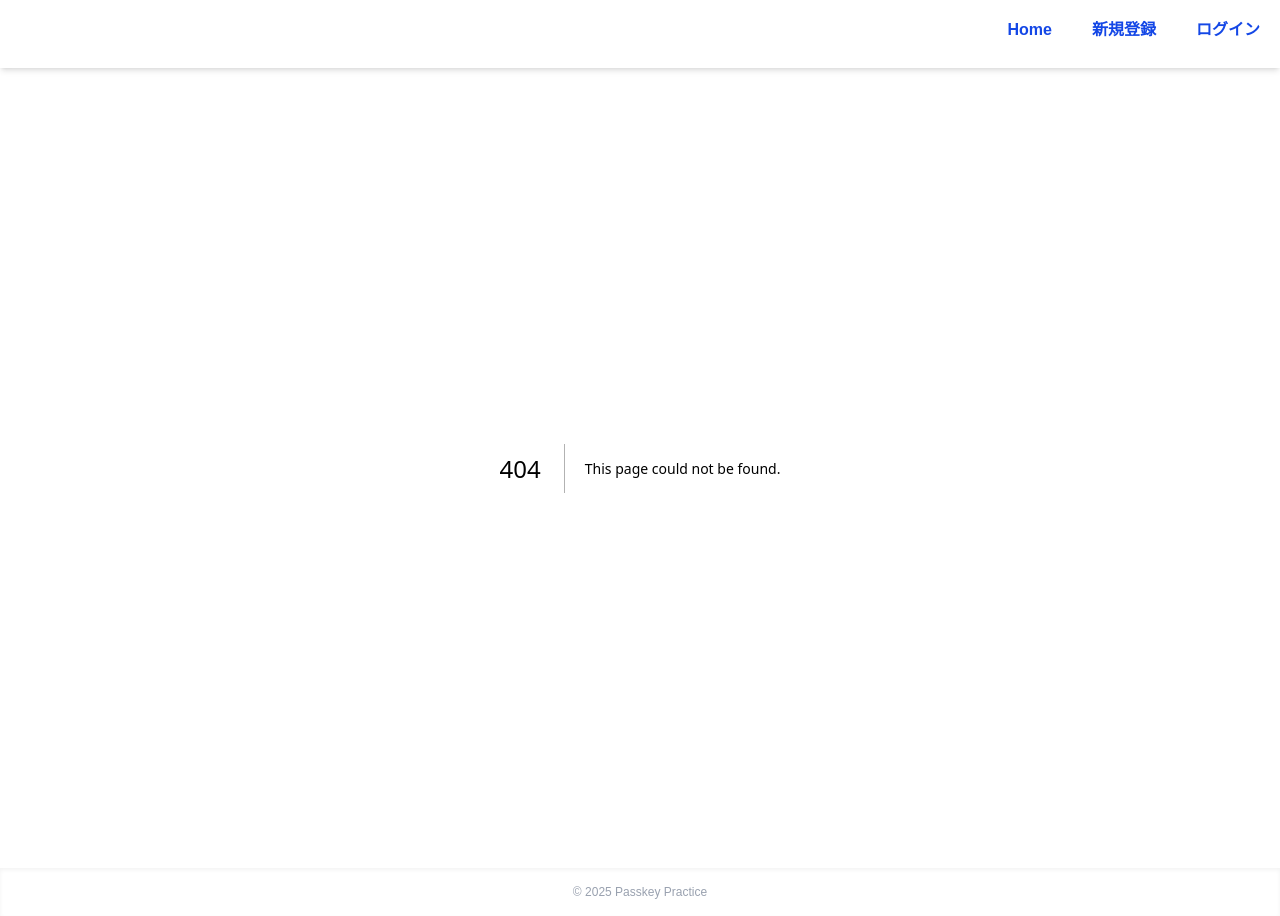
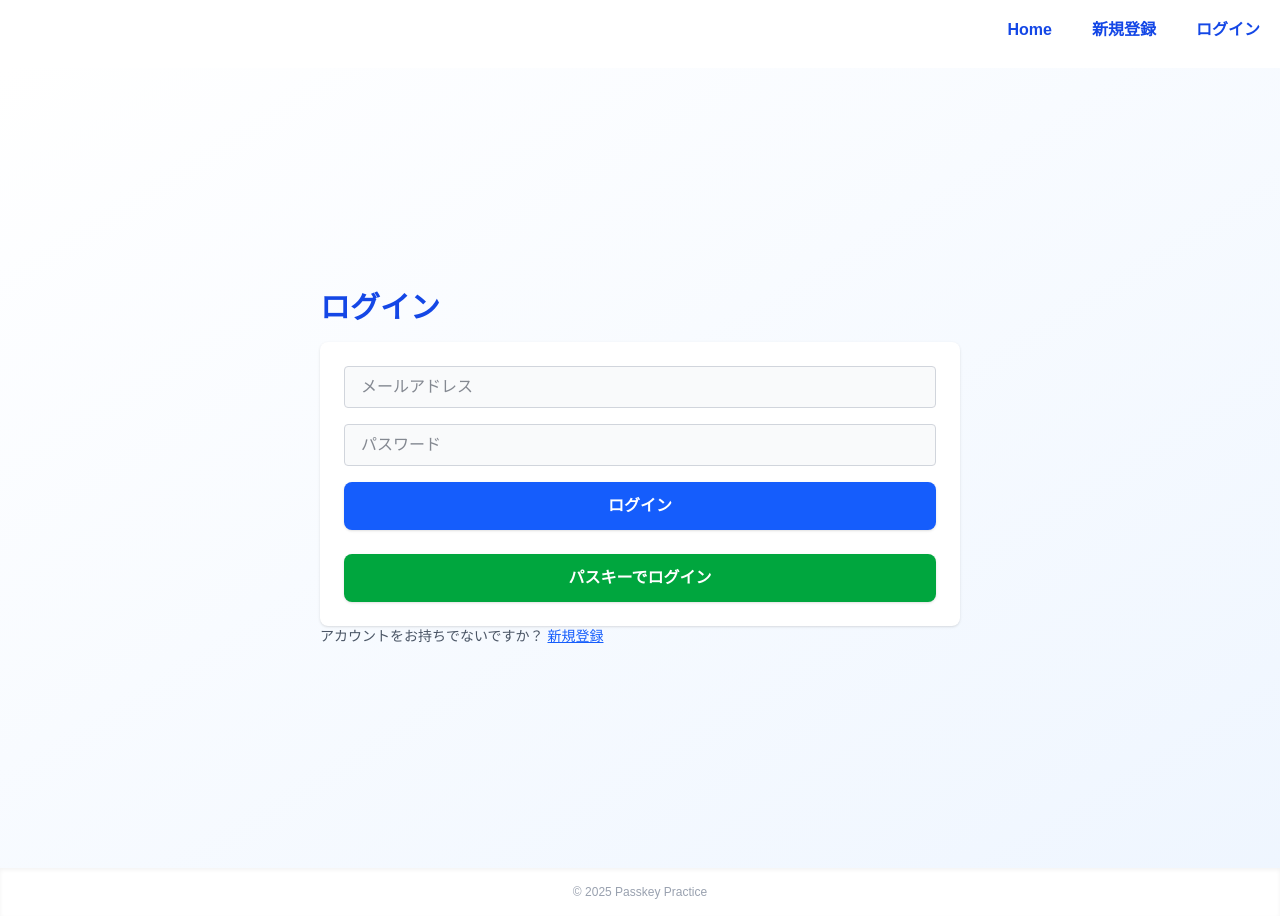
Before and after one commit to Minto312/passkey-practice, a Next.js app in the folder frontend/: page /login in a window 1280 px wide. Before the commit this address had no page. Built offline with nearby package versions, Linux system fonts and the light colour scheme.

Commit message:
feat: 登録ページとログインページを追加

```diff
--- /dev/null
+++ b/frontend/src/app/login/page.tsx
@@ -0,0 +1,86 @@
+"use client";
+import Link from "next/link";
+import { useState } from "react";
+
+export default function Login() {
+	const [email, setEmail] = useState("");
+	const [password, setPassword] = useState("");
+	const [loading, setLoading] = useState(false);
+	const [error, setError] = useState("");
+	const [success, setSuccess] = useState("");
+
+	const handleSubmit = async (e: React.FormEvent) => {
+		e.preventDefault();
+		setLoading(true);
+		setError("");
+		setSuccess("");
+		// TODO: API連携
+		setTimeout(() => {
+			setLoading(false);
+			setSuccess("ログイン成功！");
+		}, 1000);
+	};
+
+	const handlePasskeyLogin = async () => {
+		setLoading(true);
+		setError("");
+		setSuccess("");
+		// TODO: パスキー認証連携
+		setTimeout(() => {
+			setLoading(false);
+			setSuccess("パスキーでログイン成功！（ダミー）");
+		}, 1000);
+	};
+
+	return (
+		<div className="flex flex-col w-full min-h-screen items-center justify-center bg-gradient-to-br from-white to-blue-50 dark:from-gray-900 dark:to-blue-950">
+			<div className="w-1/2">
+				<h1 className="text-3xl font-bold text-blue-700 dark:text-blue-300 mb-4">ログイン</h1>
+				<form
+					onSubmit={handleSubmit}
+					className="flex flex-col gap-4 w-full bg-white dark:bg-gray-800 p-6 rounded-lg shadow"
+				>
+					<input
+						type="email"
+						placeholder="メールアドレス"
+						value={email}
+						onChange={(e) => setEmail(e.target.value)}
+						required
+						className="px-4 py-2 rounded border border-gray-300 dark:border-gray-600 bg-gray-50 dark:bg-gray-700 text-gray-900 dark:text-gray-100"
+					/>
+					<input
+						type="password"
+						placeholder="パスワード"
+						value={password}
+						onChange={(e) => setPassword(e.target.value)}
+						required
+						className="px-4 py-2 rounded border border-gray-300 dark:border-gray-600 bg-gray-50 dark:bg-gray-700 text-gray-900 dark:text-gray-100"
+					/>
+					<button
+						type="submit"
+						disabled={loading}
+						className="px-6 py-3 rounded-lg bg-blue-600 text-white font-semibold shadow hover:bg-blue-700 transition-colors disabled:opacity-50"
+					>
+						{loading ? "ログイン中..." : "ログイン"}
+					</button>
+					<button
+						type="button"
+						onClick={handlePasskeyLogin}
+						disabled={loading}
+						className="px-6 py-3 rounded-lg bg-green-600 text-white font-semibold shadow hover:bg-green-700 transition-colors disabled:opacity-50 mt-2"
+					>
+						{loading ? "認証中..." : "パスキーでログイン"}
+					</button>
+					{error && <p className="text-red-500 text-sm">{error}</p>}
+					{success && <p className="text-green-600 text-sm">{success}</p>}
+				</form>
+				<p className="text-sm text-gray-600 dark:text-gray-300">
+					アカウントをお持ちでないですか？{" "}
+					<Link href="/signup" className="text-blue-600 dark:text-blue-300 underline">
+						新規登録
+					</Link>
+				</p>
+			</div>
+		</div>
+	);
+}
--- /dev/null
+++ b/frontend/src/app/signup/page.tsx
@@ -0,0 +1,67 @@
+"use client";
+import Link from "next/link";
+import { useState } from "react";
+
+export default function Signup() {
+	const [email, setEmail] = useState("");
+	const [password, setPassword] = useState("");
+	const [loading, setLoading] = useState(false);
+	const [error, setError] = useState("");
+	const [success, setSuccess] = useState("");
+
+	const handleSubmit = async (e: React.FormEvent) => {
+		e.preventDefault();
+		setLoading(true);
+		setError("");
+		setSuccess("");
+		// TODO: API連携
+		setTimeout(() => {
+			setLoading(false);
+			setSuccess("仮登録が完了しました。メールを確認してください。");
+		}, 1000);
+	};
+
+	return (
+		<div className="flex flex-col w-full min-h-screen items-center justify-center bg-gradient-to-br from-white to-blue-50 dark:from-gray-900 dark:to-blue-950">
+			<div className="w-1/2">
+				<h1 className="text-3xl font-bold text-blue-700 dark:text-blue-300 mb-4">新規登録</h1>
+				<form
+					onSubmit={handleSubmit}
+					className="flex flex-col gap-4 w-full bg-white dark:bg-gray-800 p-6 rounded-lg shadow"
+				>
+					<input
+						type="email"
+						placeholder="メールアドレス"
+						value={email}
+						onChange={(e) => setEmail(e.target.value)}
+						required
+						className="px-4 py-2 rounded border border-gray-300 dark:border-gray-600 bg-gray-50 dark:bg-gray-700 text-gray-900 dark:text-gray-100"
+					/>
+					<input
+						type="password"
+						placeholder="パスワード"
+						value={password}
+						onChange={(e) => setPassword(e.target.value)}
+						required
+						className="px-4 py-2 rounded border border-gray-300 dark:border-gray-600 bg-gray-50 dark:bg-gray-700 text-gray-900 dark:text-gray-100"
+					/>
+					<button
+						type="submit"
+						disabled={loading}
+						className="px-6 py-3 rounded-lg bg-blue-600 text-white font-semibold shadow hover:bg-blue-700 transition-colors disabled:opacity-50"
+					>
+						{loading ? "登録中..." : "登録"}
+					</button>
+					{error && <p className="text-red-500 text-sm">{error}</p>}
+					{success && <p className="text-green-600 text-sm">{success}</p>}
+				</form>
+				<p className="text-sm text-gray-600 dark:text-gray-300">
+					すでにアカウントをお持ちですか？{" "}
+					<Link href="/login" className="text-blue-600 dark:text-blue-300 underline">
+						ログイン
+					</Link>
+				</p>
+			</div>
+		</div>
+	);
+}
```
Also changed, not shown: frontend/src/app/layout.tsx (+19 -6 lines), frontend/src/app/page.tsx (+11 -3 lines).
